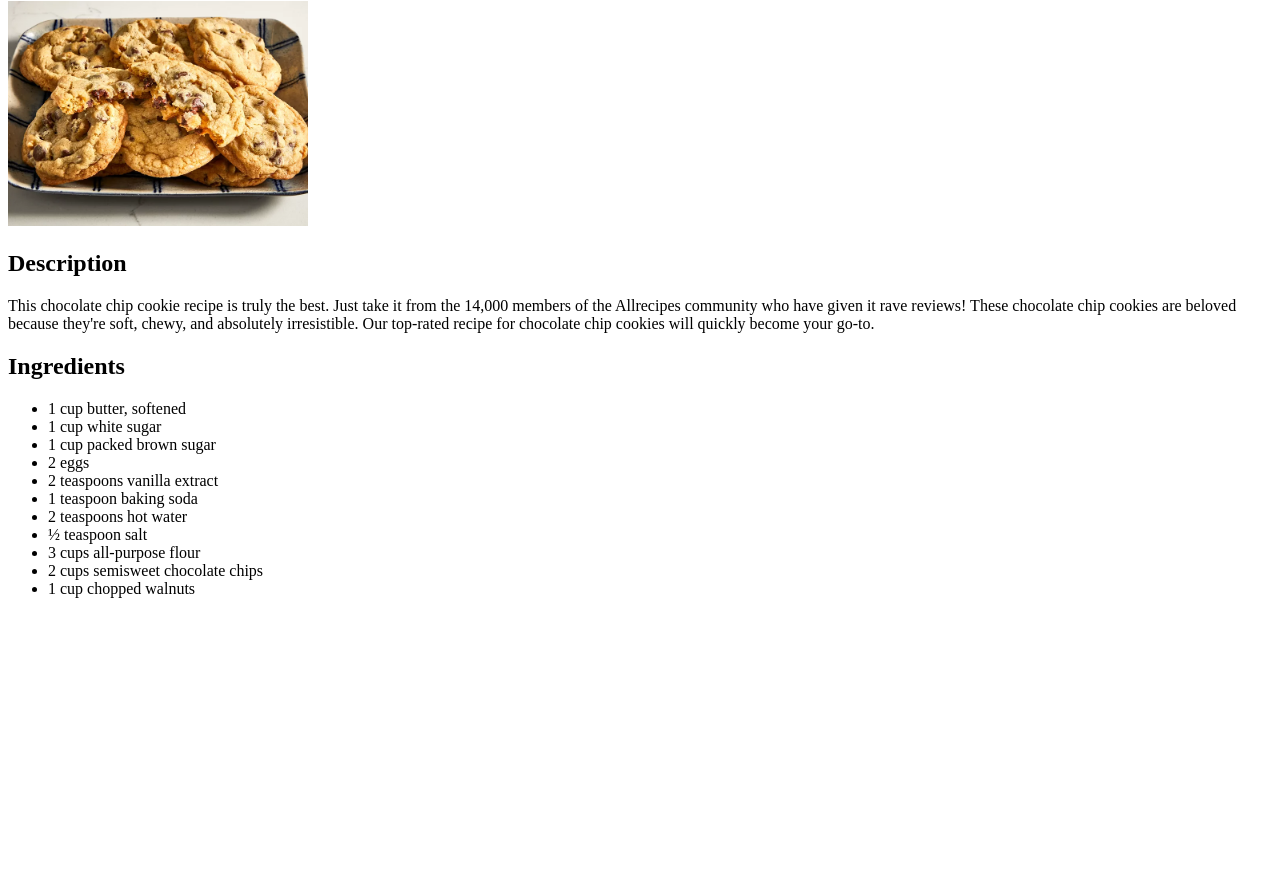
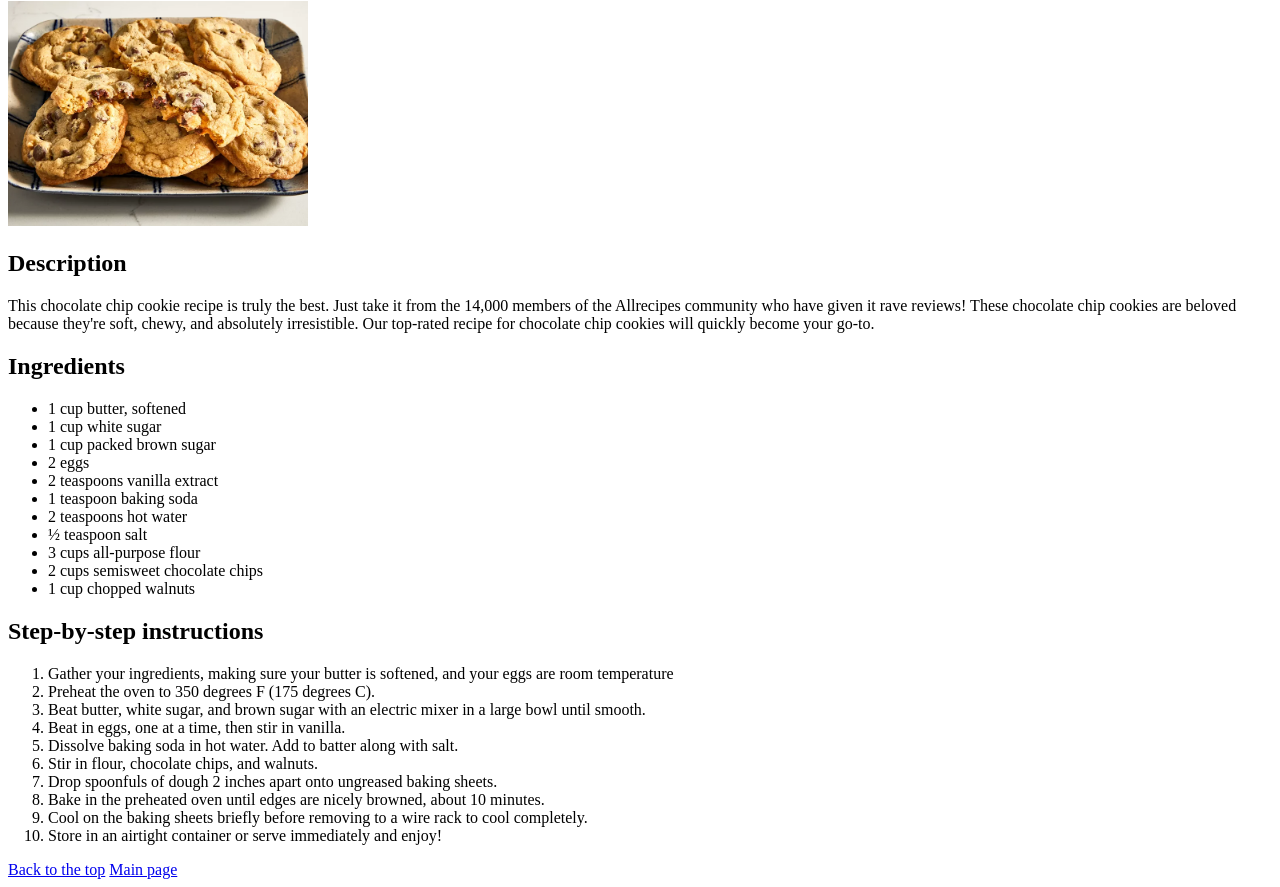
Before and after one commit to lilianulloa/odin-recipes, a plain HTML site: page recipes/chocolate-chip-cookies.html in a window 1280 px wide. Shown: the part 79-966 px from the top of the page. Before the commit the page ends 800 px from the top, so only its background shows below. Drawn offline with Linux system fonts and the light colour scheme.

Commit message:
finish chocolate chip cookie recipe

```diff
--- a/recipes/chocolate-chip-cookies.html
+++ b/recipes/chocolate-chip-cookies.html
@@ -29,5 +29,22 @@
         <li>2 cups semisweet chocolate chips</li>
         <li>1 cup chopped walnuts</li>
     </ul>
+
+    <h2>Step-by-step instructions</h2>
+    <ol>
+        <li>Gather your ingredients, making sure your butter is softened, and your eggs are room temperature</li>
+        <li>Preheat the oven to 350 degrees F (175 degrees C).</li>
+        <li>Beat butter, white sugar, and brown sugar with an electric mixer in a large bowl until smooth.</li>
+        <li>Beat in eggs, one at a time, then stir in vanilla.</li>
+        <li>Dissolve baking soda in hot water. Add to batter along with salt.</li>
+        <li>Stir in flour, chocolate chips, and walnuts.</li>
+        <li>Drop spoonfuls of dough 2 inches apart onto ungreased baking sheets.</li>
+        <li>Bake in the preheated oven until edges are nicely browned, about 10 minutes.</li>
+        <li>Cool on the baking sheets briefly before removing to a wire rack to cool completely.</li>
+        <li>Store in an airtight container or serve immediately and enjoy!</li>
+    </ol>
+
+    <a href = "chocolate-chip-cookies.html">Back to the top</a>
+    <a href = "../index.html">Main page</a>
 </body>
 </html>
```
